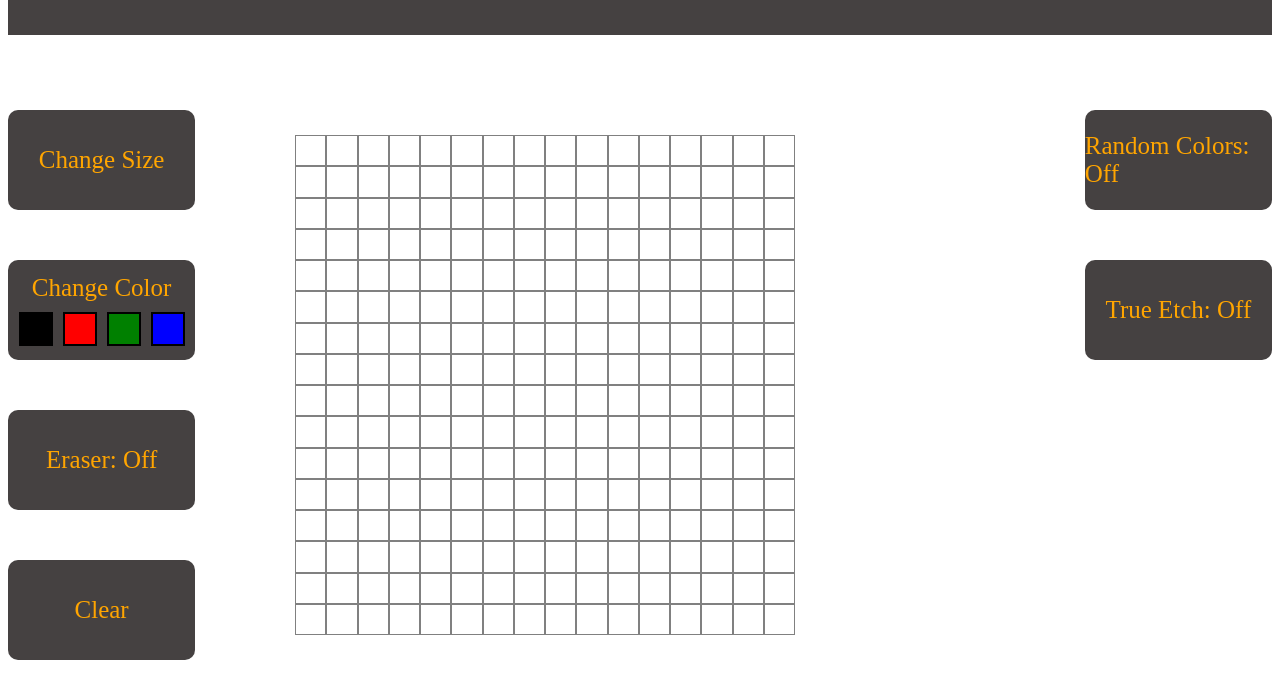
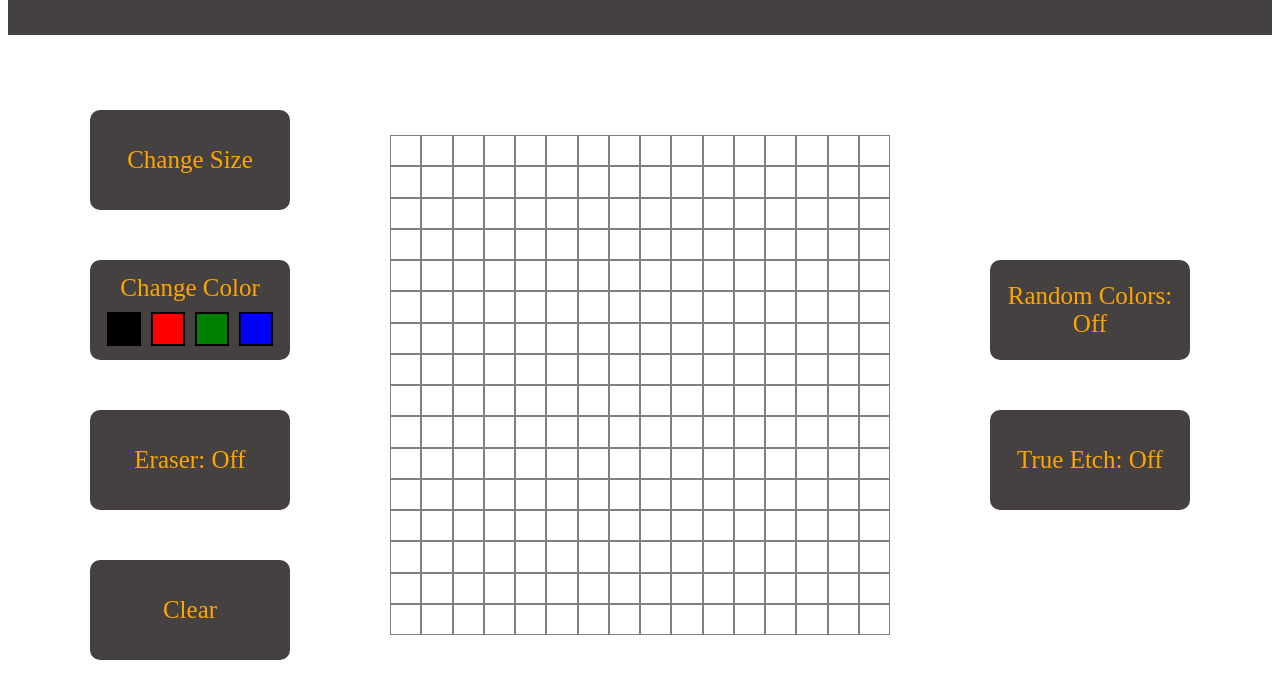
Before and after one commit to brandonbrumfield/etch-a-sketch, a plain HTML site: page index.html in a window 1280 px wide. Shown: the part 123-800 px from the top of the page. Drawn offline with Linux system fonts and the light colour scheme.

Commit message:
Add style for random color and true etch btns

```diff
--- a/styles.css
+++ b/styles.css
@@ -3,6 +3,7 @@
     display: flex;
     flex-direction: column;
     height: 100%;
+
 }
 
 .banner {
@@ -30,6 +31,7 @@
     margin-top: 50px;
 }
 
+
 .button {
     display: flex;
     flex-direction: column;
@@ -49,15 +51,18 @@
     cursor: auto;
 }
 
+#button_five {
+    margin-top: 150px;
+    text-align: center;
+}
+
 .container {
     display: flex;
     flex-wrap: wrap;
     width: 500px;
     height: 500px;
     margin-top: 100px;
-    margin-right: 15%;
     flex-shrink: 0;
-
 }
 
 
```
